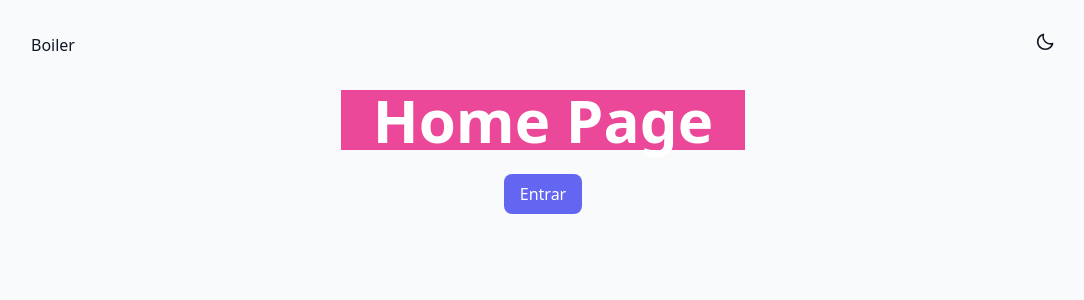
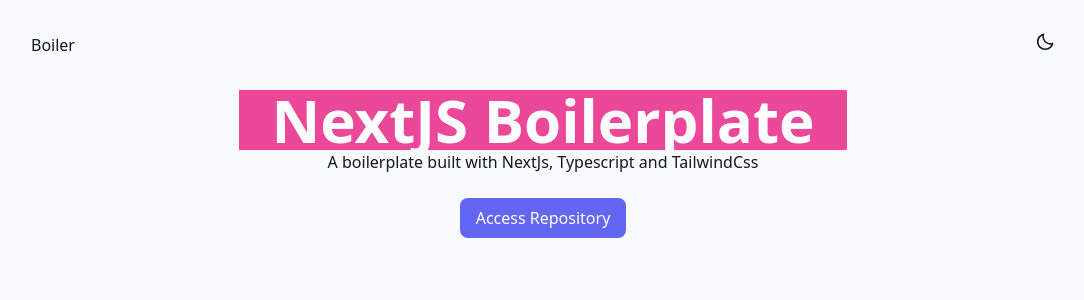
Before and after one commit to devempreendedor/next-boilerplate, a Next.js app: page / in a window 1280 px wide. Shown: the top 300 px of the page, without its empty margins (97-1181 px from the left). Built offline with nearby package versions, Linux system fonts and the light colour scheme.

Commit message:
refactor: home page

```diff
--- a/src/pages/index.tsx
+++ b/src/pages/index.tsx
@@ -6,10 +6,18 @@
     <Layout>
       <div className="h-full flex flex-col items-center justify-center">
         <h1 className="text-6xl font-semibold bg-pink-500 px-8 text-white">
-          Home Page
+          NextJS Boilerplate
         </h1>
+        <p>A boilerplate built with NextJs, Typescript and TailwindCss</p>
         <div className="mt-6">
-          <Button>Entrar</Button>
+          <Button
+            onClick={() =>
+              (window.location.href =
+                'https://github.com/devempreendedor/next-boilerplate')
+            }
+          >
+            Access Repository
+          </Button>
         </div>
       </div>
     </Layout>
```
